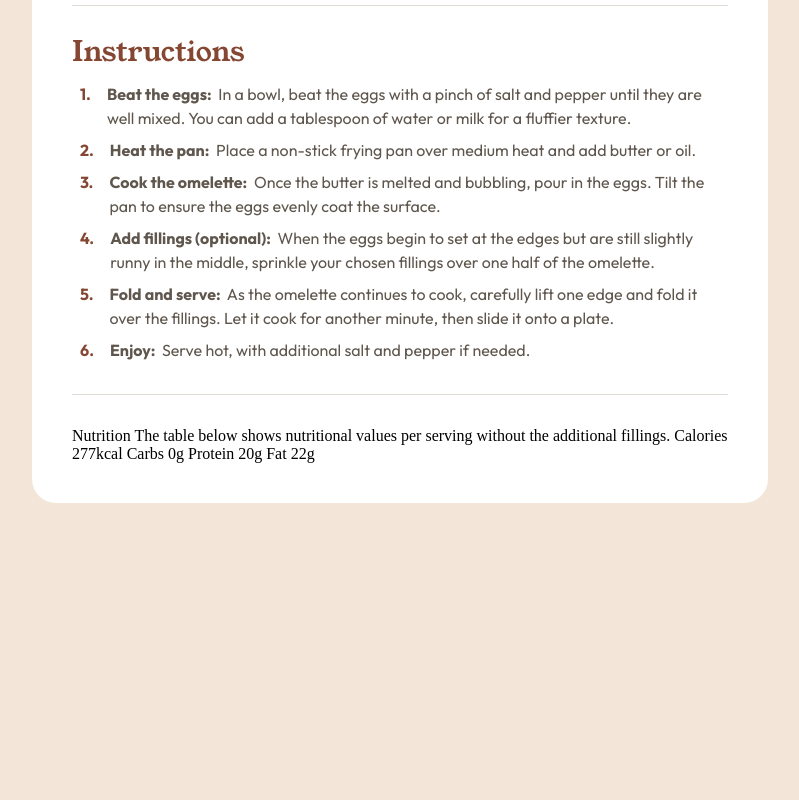
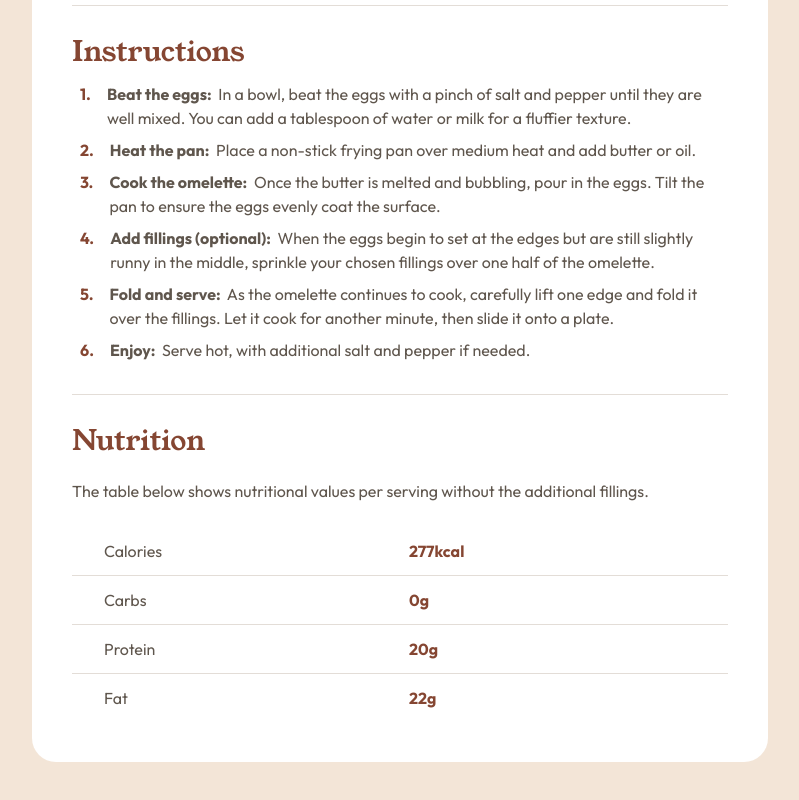
Before and after one commit to IgorTkachuk/SimpleRecipeSite, a plain HTML site: page index.html in a window 1280 px wide. Shown: the part 1124-1924 px from the top of the page, without its empty margins (240-1039 px from the left). Before the commit the page ends 1755 px from the top, so only its background shows below. Drawn offline with Linux system fonts and the light colour scheme.

Commit message:
feat: add Nutrition section

```diff
--- a/index.html
+++ b/index.html
@@ -78,20 +78,26 @@
 
   <div class="divader"></div>
 
-  Nutrition
-  The table below shows nutritional values per serving without the additional fillings.
+  <section class="nutrition">
+    <h2 class="text-preset-2">Nutrition</h2>
 
-  Calories
-  277kcal
+    <p class="text-preset-4">The table below shows nutritional values per serving without the additional fillings.</p>
 
-  Carbs
-  0g
+    <table class="text-preset-4">
+      <tr><td>Calories</td>
+      <td>277kcal</td></tr>
 
-  Protein
-  20g
+      <tr><td>Carbs</td>
+      <td>0g</td></tr>
 
-  Fat
-  22g
+      <tr><td>Protein</td>
+      <td>20g</td></tr>
+
+      <tr><td>Fat</td>
+      <td>22g</td></tr>
+    </table>
+  </section>
+
 </main>
 <footer></footer>
 </div>
--- a/style/style.css
+++ b/style/style.css
@@ -235,3 +235,49 @@ h1 {
         color: var(--brown-800);
     }
 }
+
+.nutrition {
+    color: var(--stone-600);
+
+    h2 {
+        color: var(--brown-800);
+        margin-block-end: 24px;
+
+    }
+
+    p {
+        margin-block-end: 24px;
+    }
+
+    table {
+        table-layout: fixed;
+        width: 100%;
+        border-collapse: collapse;
+
+        tr {
+            td {
+                padding-top: 12px;
+                padding-bottom: 12px;
+            }
+
+            td:first-child {
+                width: 336px;
+                padding-left: 32px;
+                padding-right: 16px;
+            }
+
+            td:nth-child(2){
+                color: var(--brown-800);
+                font-weight: 700;
+                font-size: 16px;
+                line-height: 150%;
+                letter-spacing: 0px;
+            }
+        }
+
+        tr:nth-child(n+2){
+            border-top: 1px solid var(--stone-150);
+        }
+
+    }
+}
```
